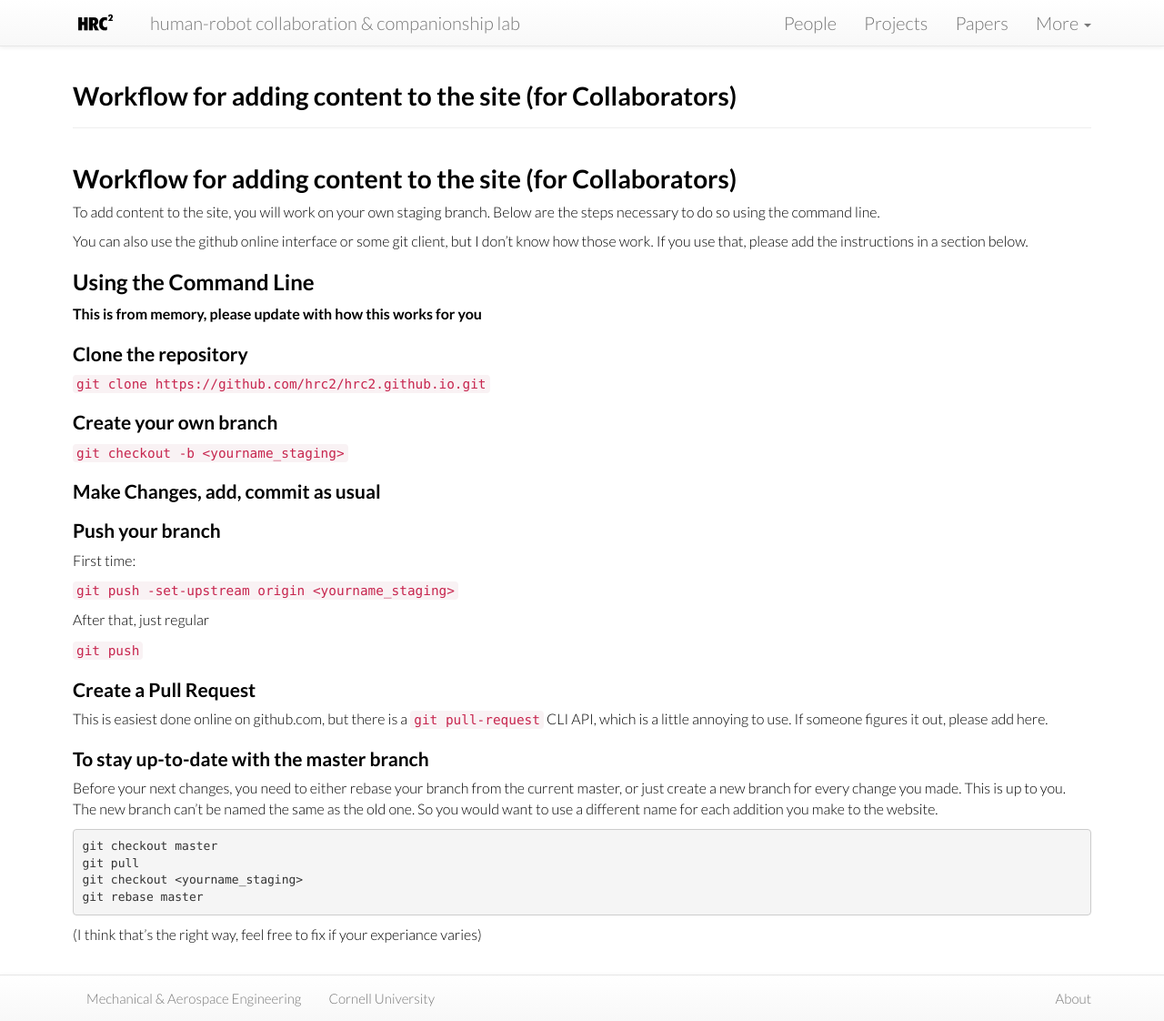
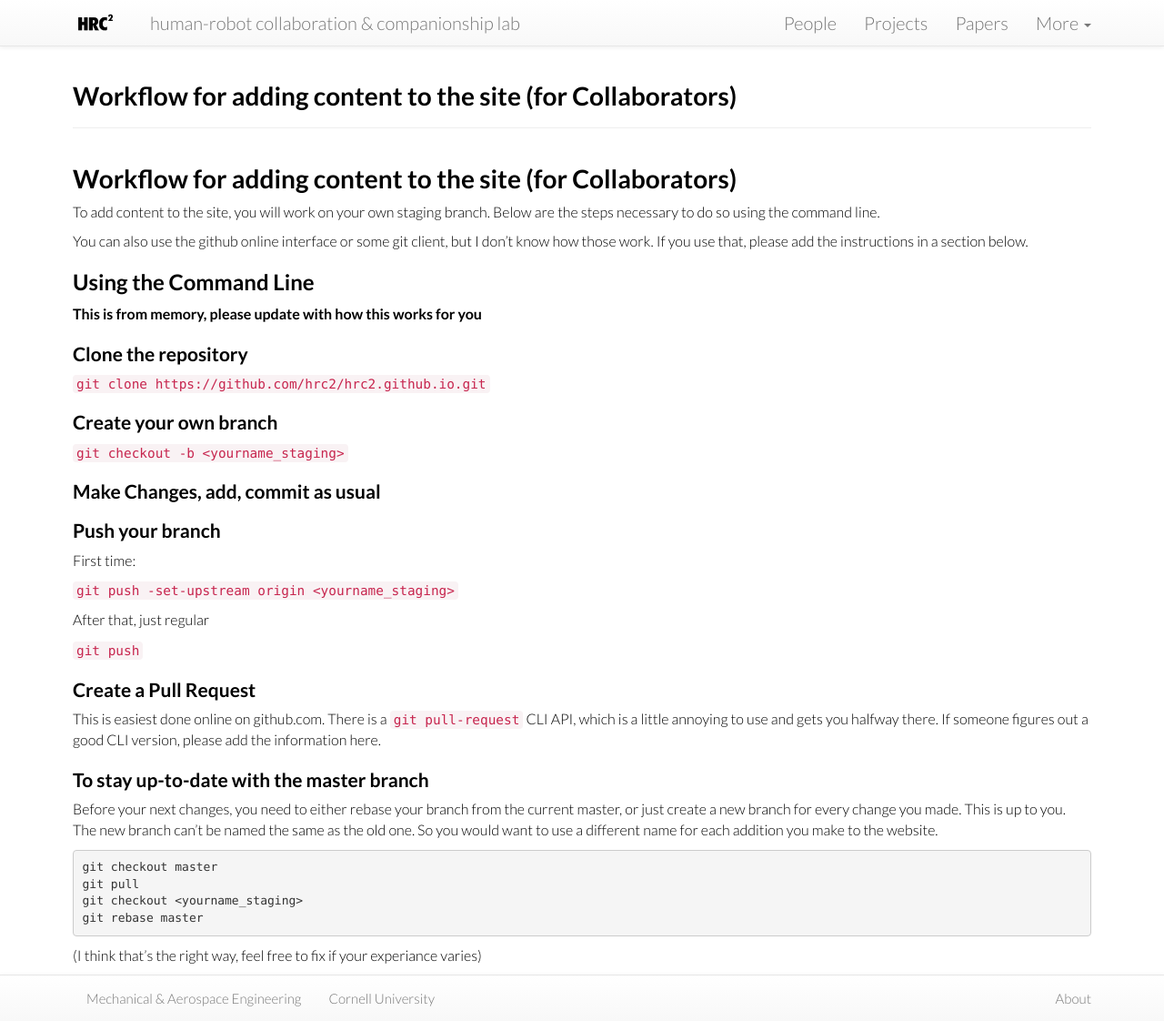
Before and after one commit to hrc2/hrc2.github.io, a Jekyll site: the page built from Workflow.md, in a window 1280 px wide and 1122 px high. Shown: the whole window at 91% size. Built offline with Jekyll 4.4.1, drawn with Linux system fonts in a browser that asks for light colours; nearby versions of some CDN libraries; some web fonts are replaced; our own code applies the rules of GitHub Pages for plain Markdown files.

Commit message:
Update Workflow.md

```diff
--- a/Workflow.md
+++ b/Workflow.md
@@ -30,7 +30,7 @@ After that, just regular
 
 ### Create a Pull Request
 
-This is easiest done online on github.com, but there is a `git pull-request` CLI API, which is a little annoying to use. If someone figures it out, please add here.
+This is easiest done online on github.com. There is a `git pull-request` CLI API, which is a little annoying to use and gets you halfway there. If someone figures out a good CLI version, please add the information here.
 
 ### To stay up-to-date with the master branch
 
```
